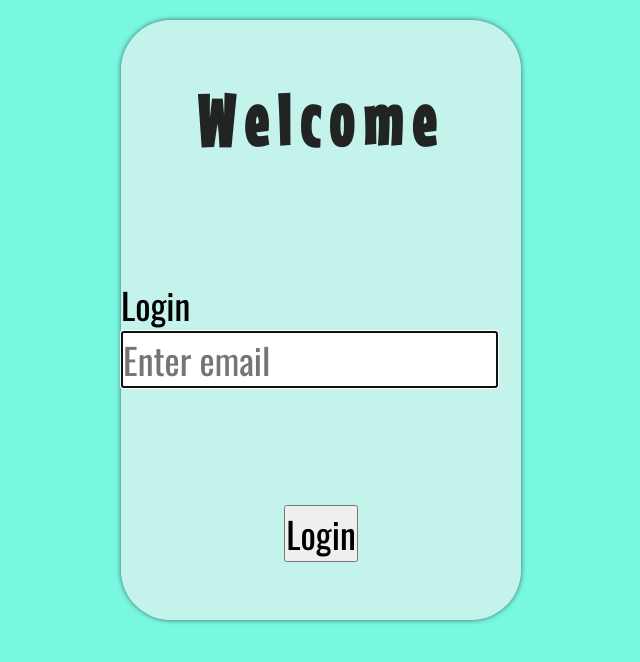
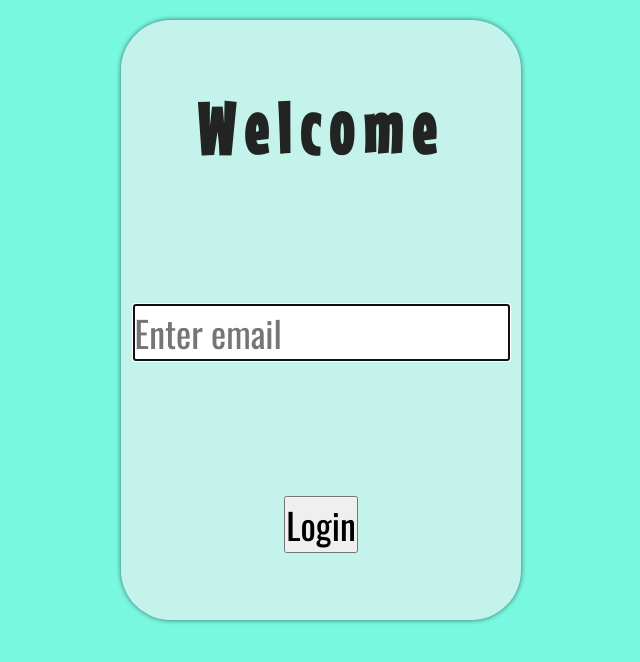
Before and after one commit to GeracNeto/dog-breed, a React (Vite) app: page / in a window 1280 px wide. Shown: the top 662 px of the page, without its empty margins (319-959 px from the left). Built offline with nearby package versions, Linux system fonts and the light colour scheme.

Commit message:
Importado style e retirado o "login" de dentro de label

```diff
--- a/src/components/Input/index.tsx
+++ b/src/components/Input/index.tsx
@@ -1,3 +1,6 @@
+//Styles
+import './style.css';
+
 import { InputHTMLAttributes } from "react";
 
 type InputProps = InputHTMLAttributes<HTMLInputElement>;
@@ -5,7 +8,6 @@ type InputProps = InputHTMLAttributes<HTMLInputElement>;
 const Input = ({name, ...rest}: InputProps) => {
   return (
     <label htmlFor={name} id="login-input">
-        Login
         <input {...rest} />
     </label>
   );
```
